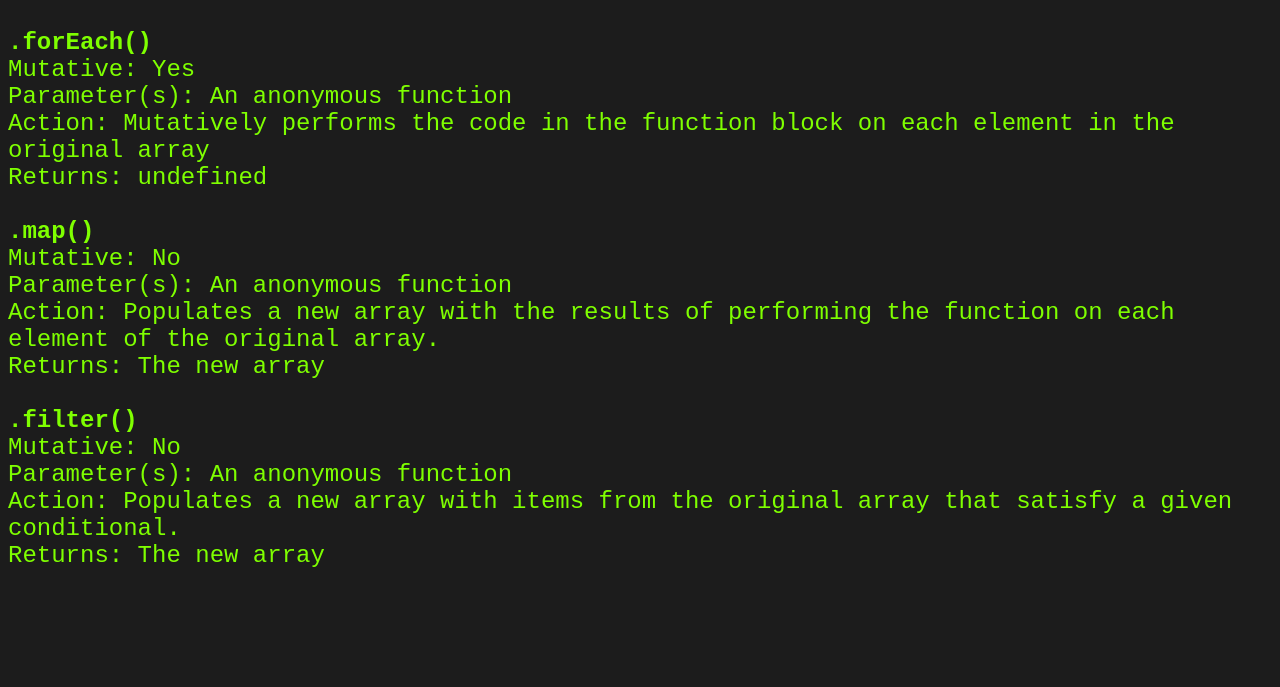
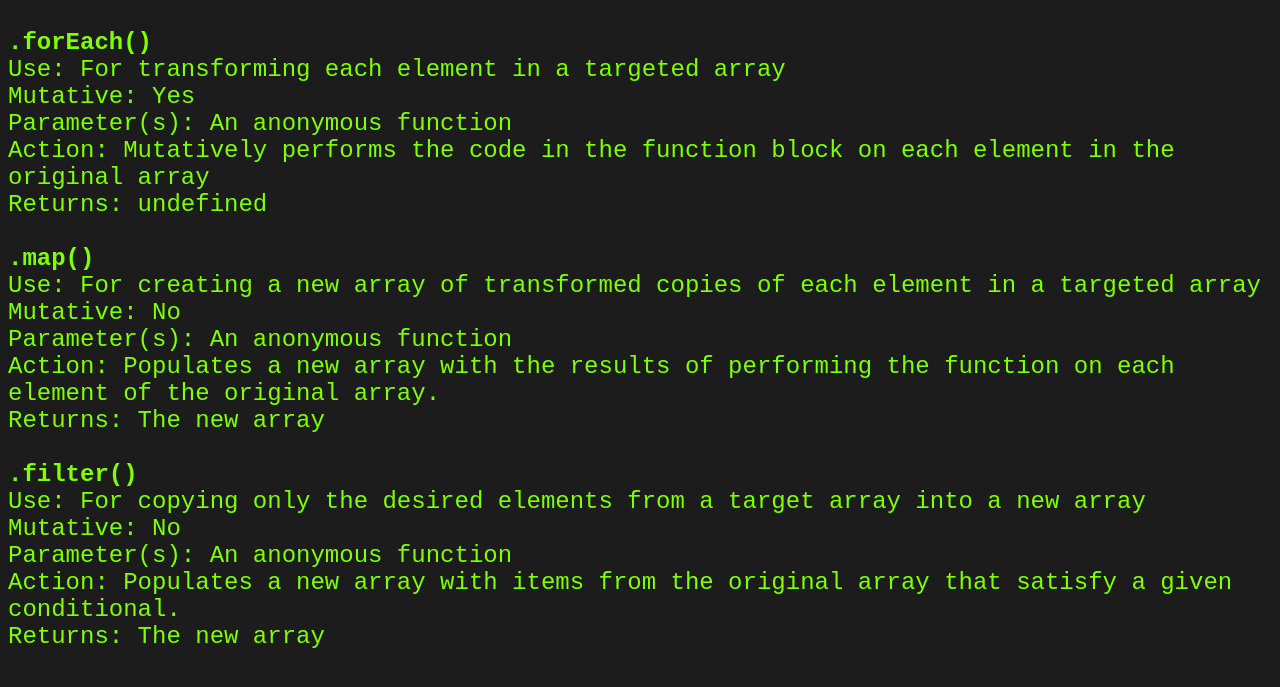
Before and after one commit to Paraprax/array-methods-page, a plain HTML site: page index.html in a window 1280 px wide. Shown: the part 89-776 px from the top of the page. Drawn offline with Linux system fonts and the light colour scheme.

Commit message:
Write use-suggestion fields for each method

```diff
--- a/index.html
+++ b/index.html
@@ -12,6 +12,7 @@
 
     <!-- .forEach() -->
     <div class="method-name">.forEach()</div>
+    <div class="method-use">Use: For transforming each element in a targeted array</div>
     <div class="method-mutative">Mutative: Yes</div>
     <div class="method-details method-params">Parameter(s): An anonymous function</div>
     <div class="method-details method-effect">Action: Mutatively performs the code in the function block on each element in the original array</div>
@@ -20,6 +21,7 @@
 
     <!-- .map() -->
     <div class="method-name">.map()</div>
+    <div class="method-use">Use: For creating a new array of transformed copies of each element in a targeted array</div>
     <div class="method-mutative">Mutative: No</div>
     <div class="method-details method-params">Parameter(s): An anonymous function</div>
     <div class="method-details method-effect">Action: Populates a new array with the results of performing the function on each element of the original array.</div>
@@ -28,6 +30,7 @@
 
     <!-- .filter() -->
     <div class="method-name">.filter()</div>
+    <div class="method-use">Use: For copying only the desired elements from a target array into a new array</div>
     <div class="method-mutative">Mutative: No</div>
     <div class="method-details method-params">Parameter(s): An anonymous function</div>
     <div class="method-details method-effect">Action: Populates a new array with items from the original array that satisfy a given conditional.</div>
```
